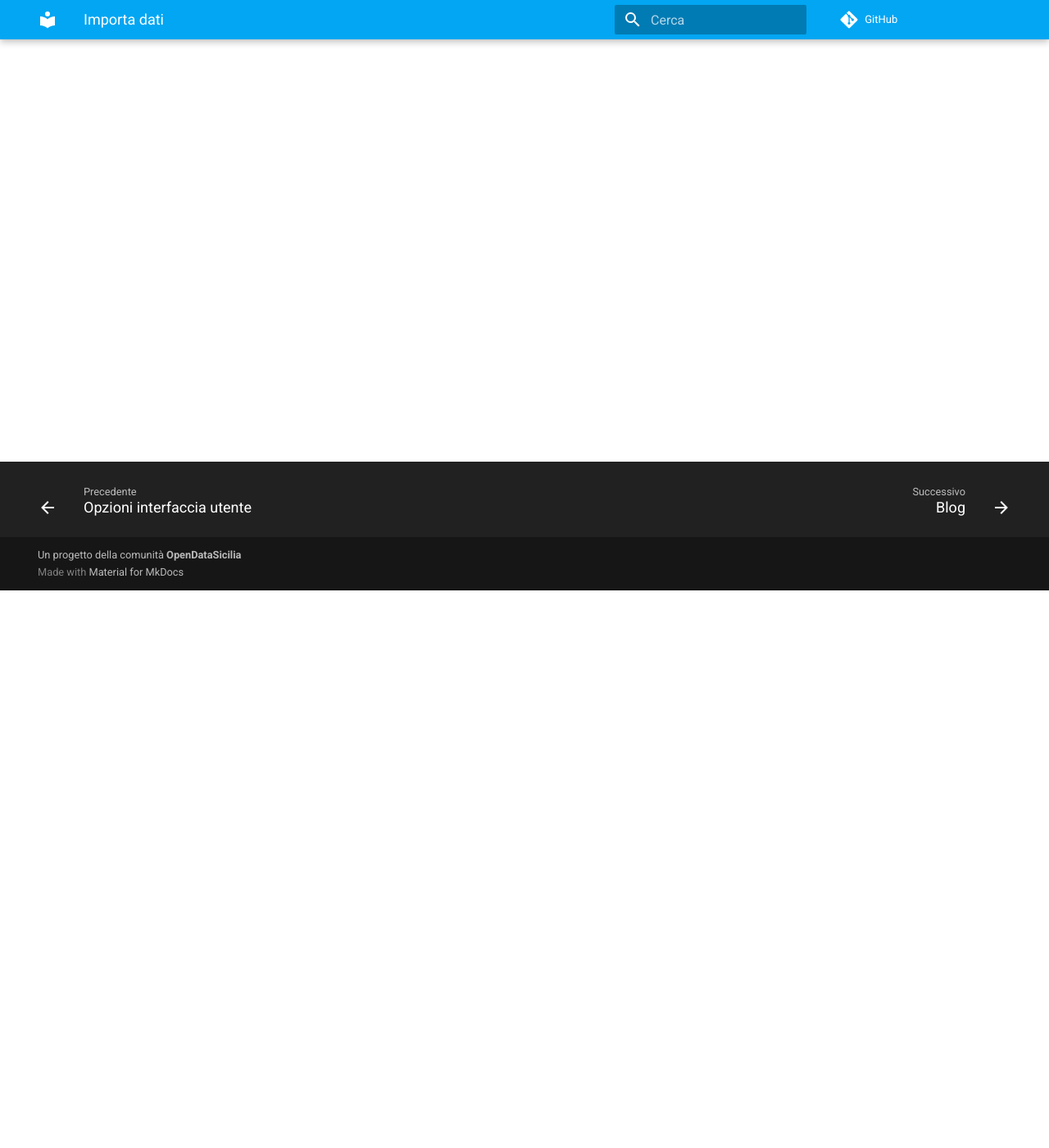
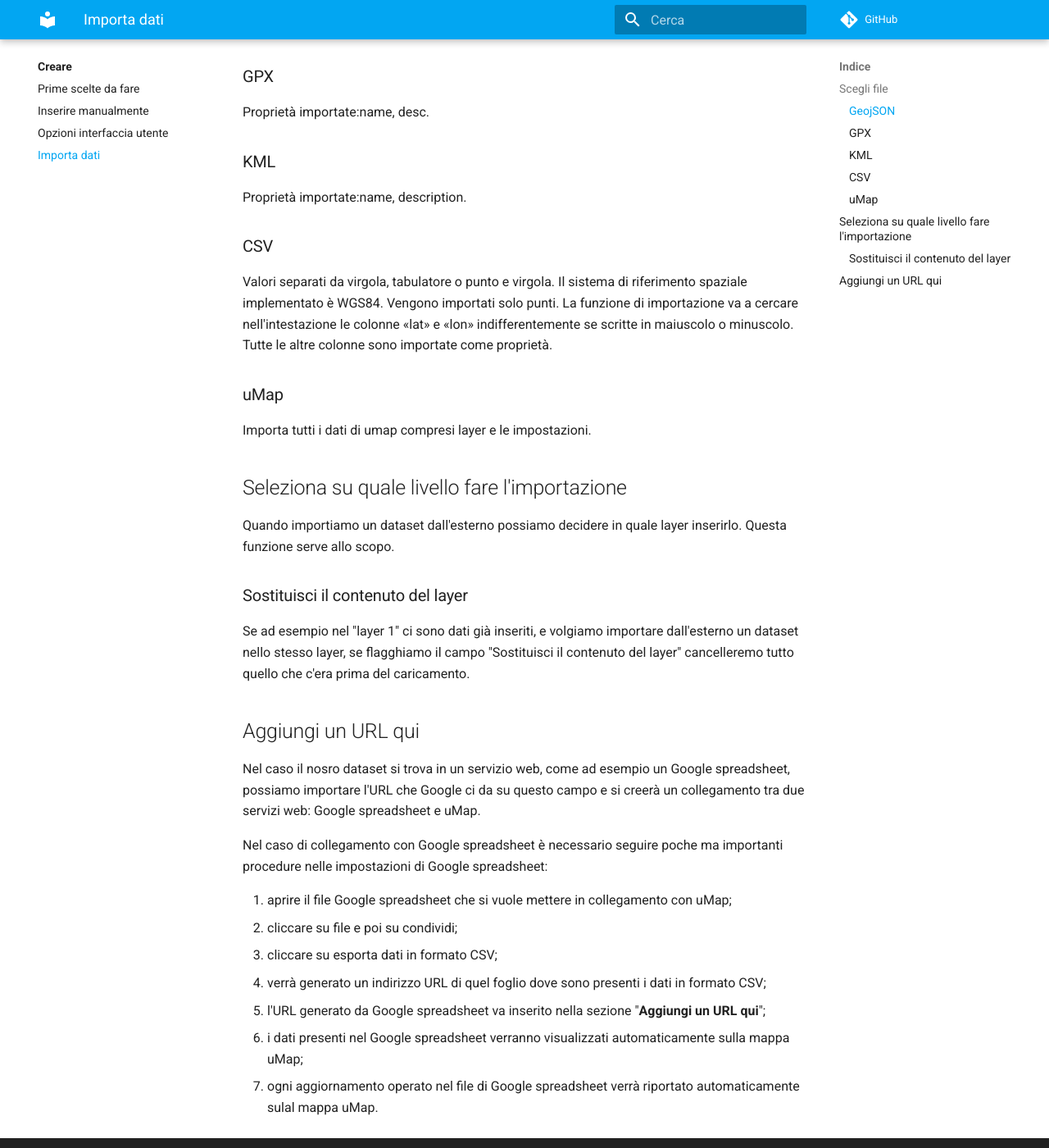
Before and after one commit to opendatasicilia/guida-umap, an MkDocs documentation site: the page built from docs/creare/importa-dati.md, in a window 1280 px wide and 1400 px high, scrolled down 680 px. Shown: the whole window at 82% size. Built offline with MkDocs 1.6.1 and Material for MkDocs 9.7.7, drawn with Linux system fonts in a browser that asks for light colours; comment, search, counter and statistics services are not loaded; some of the changed text lies outside the part shown.

Commit message:
Update importa-dati.md

```diff
--- a/docs/creare/importa-dati.md
+++ b/docs/creare/importa-dati.md
@@ -1,5 +1,52 @@
 # Importa dati
 
-uMap permette l'importazione di dati da fonti esterne in più formati:  **`csv`**, **`geojson`**, **`kml`**, **`gpx`**.
+uMap permette l'importazione di dati da fonti esterne in più formati:  **`csv`**, **`geojson`**, **`kml`**, **`gpx`**, **`osm`**, **`georss`**, **`umap`**.
 
 Questa funzione permete di realizzare mappe in breve tempo utilizzando formati già disponibili all'utente.
+
+## Scegli file
+
+In questa parte del pannello di controllo di "importa dati" possiamo caricare un file nei formati sopra elencati, selezionandolo dal PC.
+
+Una volta selezionato il file, nel menù "**scegli il foramto dati**" comparirà automaticamente il formato in quanto la piattaforma uMap riconosce l'estenzione del file.
+
+Di seguito si riportanto le proprietà di ogni formato che è possibile importare su uMap attraverso questa apposita funzionalità.
+
+### GeojSON
+Tutte le proprietà sono state importate.
+
+### GPX
+Proprietà importate:name, desc.
+
+### KML
+Proprietà importate:name, description.
+
+### CSV
+Valori separati da virgola, tabulatore o punto e virgola. Il sistema di riferimento spaziale implementato è WGS84. Vengono importati solo punti. La funzione di importazione va a cercare nell'intestazione le colonne «lat» e «lon» indifferentemente se scritte in maiuscolo o minuscolo. Tutte le altre colonne sono importate come proprietà.
+
+### uMap
+Importa tutti i dati di umap compresi layer e le impostazioni.
+
+
+## Seleziona su quale livello fare l'importazione
+
+Quando importiamo un dataset dall'esterno possiamo decidere in quale layer inserirlo. Questa funzione serve allo scopo.
+
+### Sostituisci il contenuto del layer
+
+Se ad esempio nel "layer 1" ci sono dati già inseriti, e volgiamo importare dall'esterno un dataset nello stesso layer, se flagghiamo il campo "Sostituisci il contenuto del layer" cancelleremo tutto quello che c'era prima del caricamento.
+
+
+## Aggiungi un URL qui
+
+Nel caso il nosro dataset si trova in un servizio web, come ad esempio un Google spreadsheet, possiamo importare l'URL che Google ci da su questo campo e si creerà un collegamento tra due servizi web: Google spreadsheet e uMap.
+
+Nel caso di collegamento con Google spreadsheet è necessario seguire poche ma importanti procedure nelle impostazioni di Google spreadsheet:
+
+   1. aprire il file Google spreadsheet che si vuole mettere in collegamento con uMap;
+   2. cliccare su file e poi su condividi;
+   3. cliccare su esporta dati in formato CSV;
+   4. verrà generato un indirizzo URL di quel foglio dove sono presenti i dati in formato CSV;
+   5. l'URL generato da Google spreadsheet va inserito nella sezione "**Aggiungi un URL qui**";
+   6. i dati presenti nel Google spreadsheet verranno visualizzati automaticamente sulla mappa uMap;
+   7. ogni aggiornamento operato nel file di Google spreadsheet verrà riportato automaticamente sulal mappa uMap.
```
